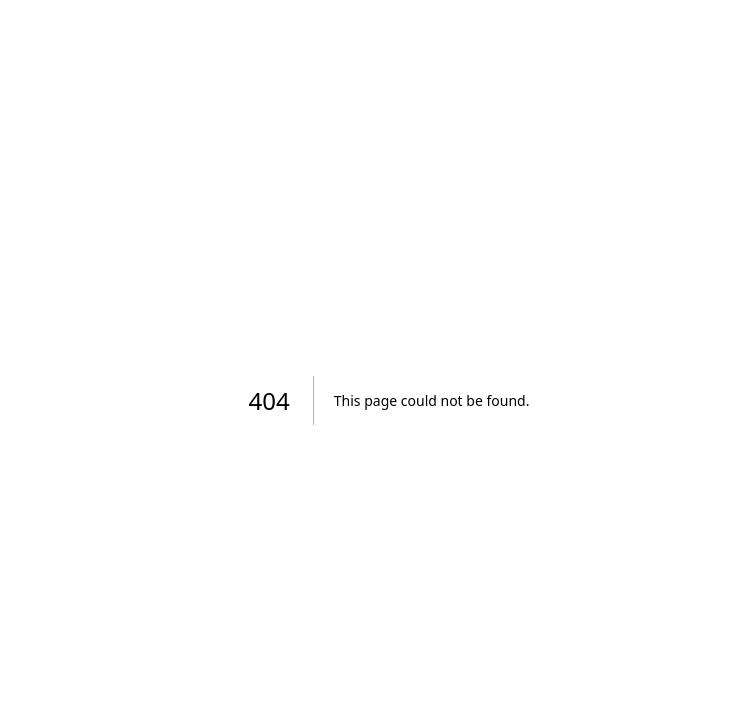
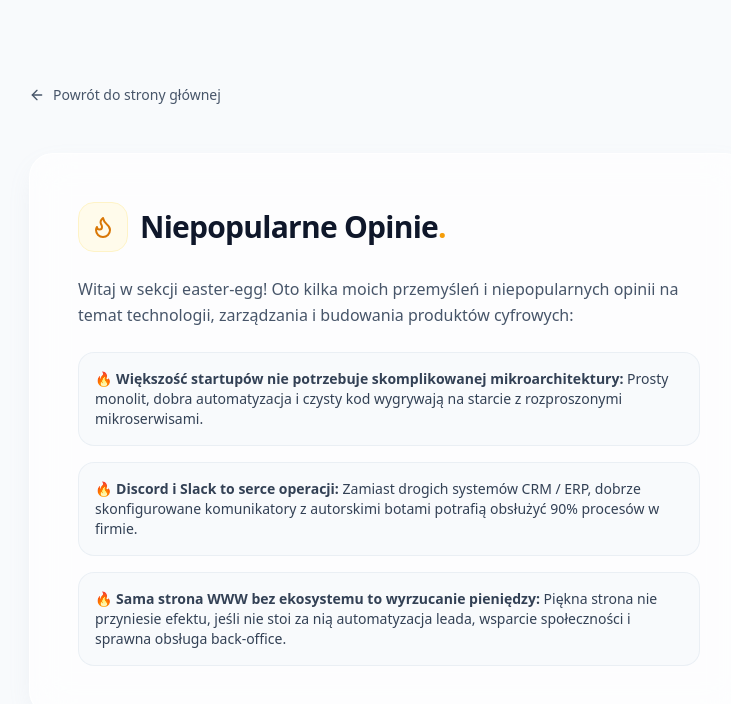
Before and after one commit to Ksperix/ksperix.dev, a Next.js app: page /opinie in a window 1280 px wide. Before the commit this address had no page. Shown: the top 704 px of the page, without its empty margins (251-982 px from the left). Built offline with nearby package versions, Linux system fonts and the light colour scheme.

Commit message:
Create page.js

```diff
--- /dev/null
+++ b/src/app/opinie/page.js
@@ -0,0 +1,47 @@
+'use client';
+
+import React from 'react';
+import Link from 'next/link';
+import { ArrowLeft, Flame } from 'lucide-react';
+
+export default function OpinionsPage() {
+  return (
+    <div className="min-h-screen bg-[#f8fafc] text-slate-800 px-6 py-16 max-w-3xl mx-auto flex flex-col justify-center">
+
+      <Link
+        href="/"
+        className="inline-flex items-center gap-2 text-sm text-slate-600 hover:text-blue-600 transition-colors mb-12 font-medium"
+      >
+        <ArrowLeft className="w-4 h-4" /> Powrót do strony głównej
+      </Link>
+
+      <div className="glass-card p-8 sm:p-12 rounded-3xl border border-white/80 shadow-xl bg-white/80 backdrop-blur-xl">
+        <div className="flex items-center gap-3 mb-6">
+          <div className="p-3 rounded-2xl bg-amber-50 text-amber-600 border border-amber-100">
+            <Flame className="w-6 h-6" />
+          </div>
+          <h1 className="text-3xl font-black text-slate-900 tracking-tight">
+            Niepopularne Opinie<span className="text-amber-500">.</span>
+          </h1>
+        </div>
+
+        <p className="text-slate-600 leading-relaxed mb-6">
+          Witaj w sekcji easter-egg! Oto kilka moich przemyśleń i niepopularnych opinii na temat technologii, zarządzania i budowania produktów cyfrowych:
+        </p>
+
+        <ul className="space-y-4 text-sm text-slate-700 font-normal">
+          <li className="p-4 rounded-2xl bg-slate-50 border border-slate-200/60">
+            🔥 <strong>Większość startupów nie potrzebuje skomplikowanej mikroarchitektury:</strong> Prosty monolit, dobra automatyzacja i czysty kod wygrywają na starcie z rozproszonymi mikroserwisami.
+          </li>
+          <li className="p-4 rounded-2xl bg-slate-50 border border-slate-200/60">
+            🔥 <strong>Discord i Slack to serce operacji:</strong> Zamiast drogich systemów CRM / ERP, dobrze skonfigurowane komunikatory z autorskimi botami potrafią obsłużyć 90% procesów w firmie.
+          </li>
+          <li className="p-4 rounded-2xl bg-slate-50 border border-slate-200/60">
+            🔥 <strong>Sama strona WWW bez ekosystemu to wyrzucanie pieniędzy:</strong> Piękna strona nie przyniesie efektu, jeśli nie stoi za nią automatyzacja leada, wsparcie społeczności i sprawna obsługa back-office.
+          </li>
+        </ul>
+      </div>
+
+    </div>
+  );
+}
```
